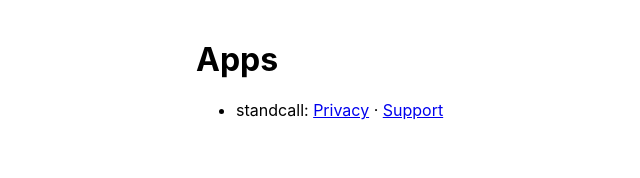
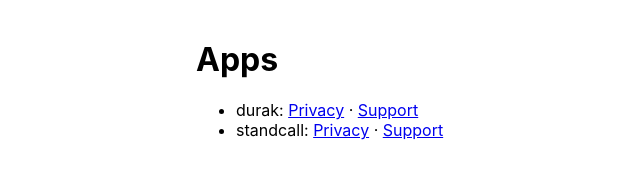
Before and after one commit to benozvelazquez/apps-legal, a plain HTML site: page index.html in a window 1280 px wide. Shown: the whole page, without its empty margins (124-764 px from the left). Drawn offline with Linux system fonts and the light colour scheme.

Commit message:
Update index.html

```diff
--- a/index.html
+++ b/index.html
@@ -1,3 +1,4 @@
 <!doctype html><meta charset="utf-8"><meta name="viewport" content="width=device-width,initial-scale=1"><title>Apps</title><body style="font:16px -apple-system,system-ui,sans-serif;max-width:640px;margin:40px auto;padding:0 16px"><h1>Apps</h1><ul>
+<li>durak: <a href="durak/privacy.html">Privacy</a> · <a href="durak/support.html">Support</a></li>
 <li>standcall: <a href="standcall/privacy.html">Privacy</a> · <a href="standcall/support.html">Support</a></li>
 </ul></body>
```
